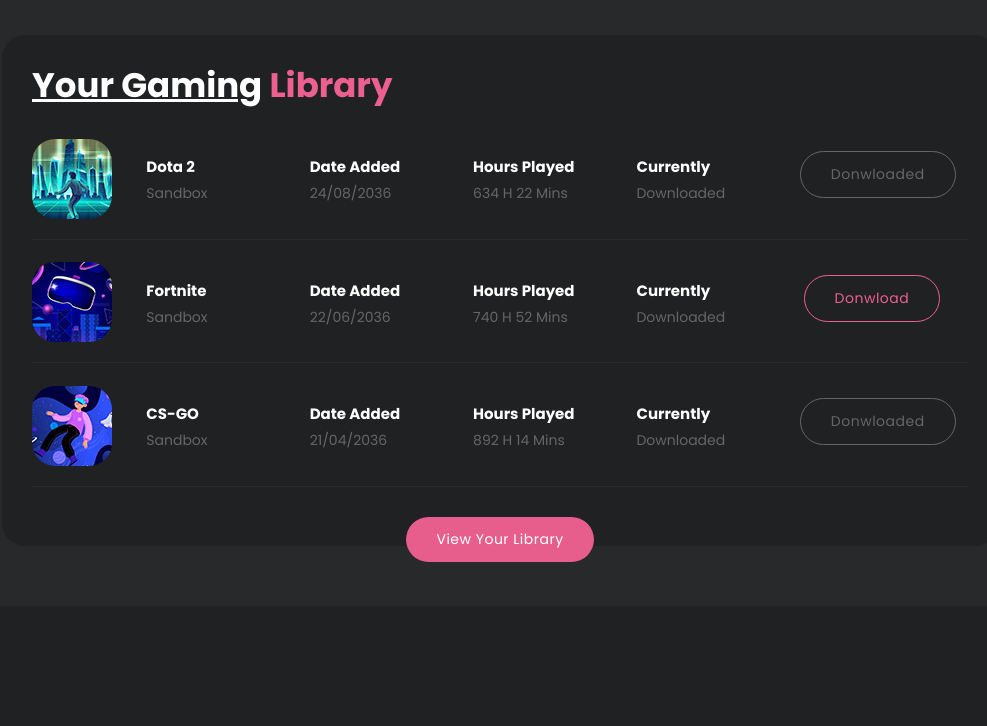
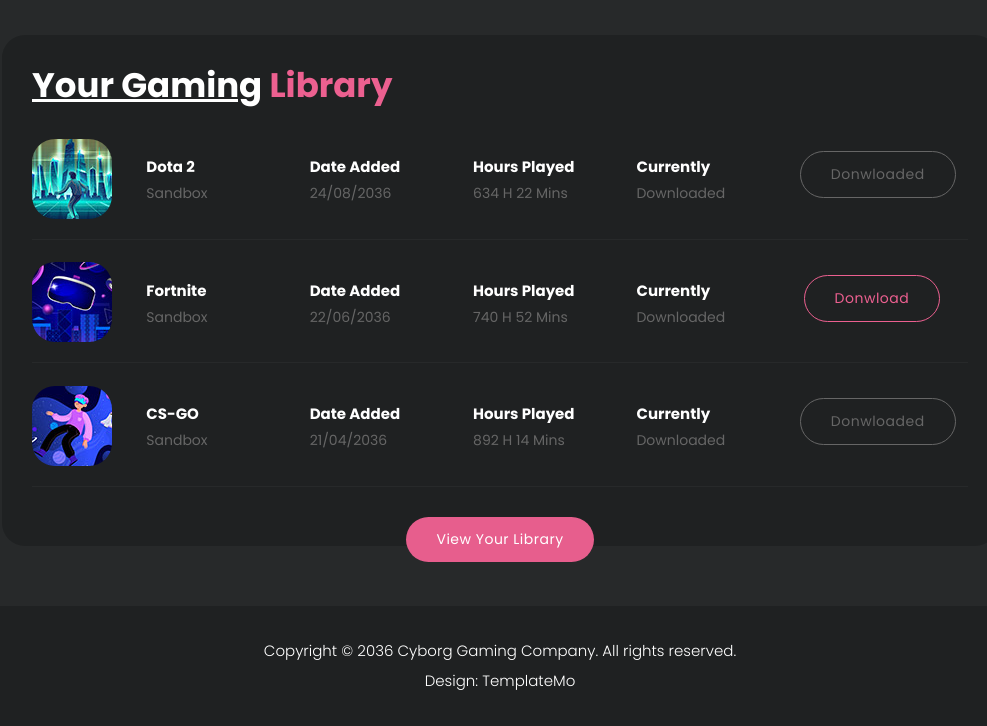
Before and after one commit to samasverse/CYBORG, a plain HTML site: page index.html in a window 1280 px wide. Shown: the part 1378-2104 px from the top of the page, without its empty margins (140-1127 px from the left). Before the commit the page ends 1984 px from the top, so only its background shows below. Drawn offline with nearby package versions, Linux system fonts and the light colour scheme.

Commit message:
Adding the footer

```diff
--- a/index.html
+++ b/index.html
@@ -232,7 +232,19 @@
     </div>
   </div>
 
-           <script src="vendor/jquery/jquery.min.js"></script>
+    <footer>
+    <div class="container">
+      <div class="row">
+        <div class="col-lg-12">
+          <p>Copyright © 2036 <a href="#">Cyborg Gaming</a> Company. All rights reserved.
+
+          <br>Design: <a href="https://templatemo.com" target="_blank" title="free CSS templates">TemplateMo</a></p>
+        </div>
+      </div>
+    </div>
+  </footer>
+
+  <script src="vendor/jquery/jquery.min.js"></script>
   <script src="vendor/bootstrap/js/bootstrap.min.js"></script>
 
   <script src="assets/js/isotope.min.js"></script>
```
